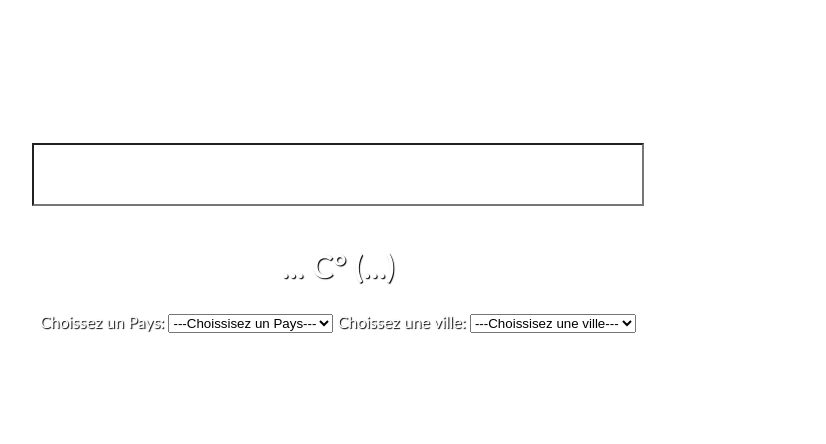
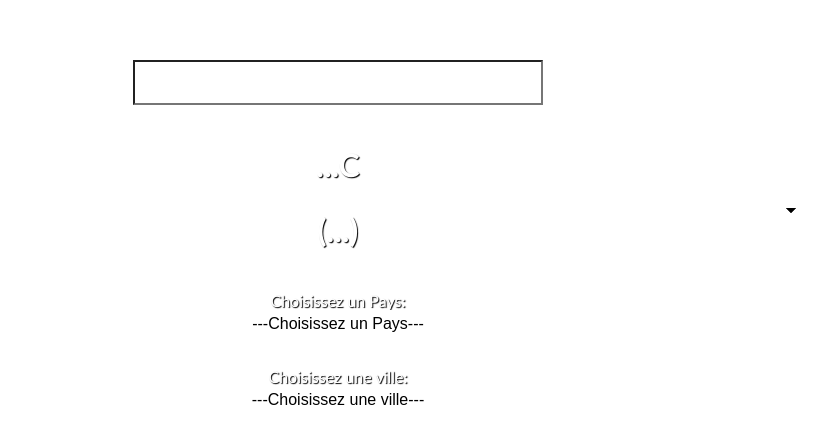
Before and after one commit to Mlapalus/meteo, a plain HTML site: page index.html in a window 1280 px wide. Shown: the part 190-634 px from the top of the page, without its empty margins (302-1128 px from the left). Drawn offline with Linux system fonts and the light colour scheme; no server answers; some icons are missing.

Commit message:
Amélioration du CSS

```diff
--- a/css/app.css
+++ b/css/app.css
@@ -48,16 +48,77 @@ h1 {
 
 i.wi {
   font-size: 5em;
-  line-height: 3em;
+  line-height: 3rem;
 }
 
 h2 {
-  font-size: 2em;
+  font-size: 2rem;
 }
+
 #ville {
-    font-family: 'Trebuchet MS', 'Lucida Sans Unicode', 'Lucida Grande', 'Lucida Sans', Arial, sans-serif;
-    font-size: 1em;
-    background-color: rgba(0, 0, 0, 0);
-    color: #fff;
-    text-align: center;
+  font-family: 'Trebuchet MS', 'Lucida Sans Unicode', 'Lucida Grande', 'Lucida Sans', Arial, sans-serif;
+  font-size: 2rem;
+  background-color: rgba(0, 0, 0, 0);
+  color: #fff;
+  text-align: center;
 }
+
+.country,
+.city {
+  display: flex;
+  flex-direction: column;
+  margin-left: auto;
+  margin-right: auto;
+  padding: 15px;
+  overflow: hidden;
+  border: 0 solid rgba(0, 0, 0, 0);
+}
+
+.country select,
+.city select {
+  padding: 5px 8px;
+  border: none;
+  box-shadow: none;
+  background-color: #fff;
+  background-image: none;
+  -webkit-appearance: none;
+  -moz-appearance: none;
+  appearance: none;
+  color: #000000;
+  font-size: 1rem;
+}
+
+.country:after,
+.city:after {
+  top: 50%;
+  left: 85%;
+  border: solid transparent;
+  content: " ";
+  height: 0;
+  width: 0;
+  position: absolute;
+  pointer-events: none;
+  border-color: rgba(0, 0, 0, 0);
+  border-top-color: #000000;
+  border-width: 5px;
+  margin-top: -2px;
+  z-index: 100;
+}
+
+.country select:focus, .city select:focus {
+  outline: none;
+}
+
+.options {
+  text-align: center;
+}
+
+@media screen and (min-wifdth: 400px) {
+  .options {
+    height: 100px;
+  }
+
+  .country {
+    font-size: 2em;
+  }
+}
--- a/index.html
+++ b/index.html
@@ -10,7 +10,6 @@
     crossorigin="anonymous" />
 </head>
 <body>
-
   <section id="app" >
     <h1>
       <input id="ville" value="..." readonly/>
@@ -18,16 +17,26 @@
     </h1>
     <i class="wi wi-day-rain"></i>
     <h2>
-      <span id="temperature">...</span> C° (<span id="conditions">...</span>)
+      <span id="temperature">...</span>C
     </h2>
-    <label for="country-select">Choissez un Pays:</label>
-    <select name="country" id="country-select">
-      <option value="" selected>---Choissisez un Pays---</option>
-    </select>
-    <label for="cities-select">Choissez une ville:</label>
-    <select name="cities" id="cities-select">
-      <option value="" selected>---Choissisez une ville---</option>
-    </select>
+    <h2>
+      (<span id="conditions">...</span>)
+    </h2>
+    </h2>
+    <div class="country">
+      <label for="country-select">Choisissez un Pays:</label>
+      <select name="country" id="country-select">
+        <option class="options" value="" selected>---Choisissez un Pays---</option>
+      </select>
+    </div>
+
+    <div class="city">
+      <label for="cities-select">Choisissez une ville:</label>
+      <select name="cities" id="cities-select">
+        <option class="options" value="" selected>---Choisissez une ville---</option>
+      </select>
+    </div>
+
 
   </section>
 
--- a/js/SelectController.js
+++ b/js/SelectController.js
@@ -27,6 +27,7 @@ cleanSelect(comboBox)
   optionMenu.value = "";
   optionMenu.innerHTML = "---Choissez une ville---";
   optionMenu.selected = true;
+  optionMenu.className = "options";
   comboBox.add(optionMenu);
 }
 
--- a/js/app.js
+++ b/js/app.js
@@ -43,7 +43,7 @@ async function main(withIP = true)
               .then(result => result.json())
               .then(json => json.ip);
 
-  ville = await fetch('http://api.ipstack.com/'+ip+'?access_key='+MY_KEY+'&output=json')
+  ville = await fetch('https://api.ipstack.com/'+ip+'?access_key='+MY_KEY+'&output=json')
                 .then(result => result.json())
                 .then(json => json.city);
   if (ville === undefined) {ville = "paris";}
```
